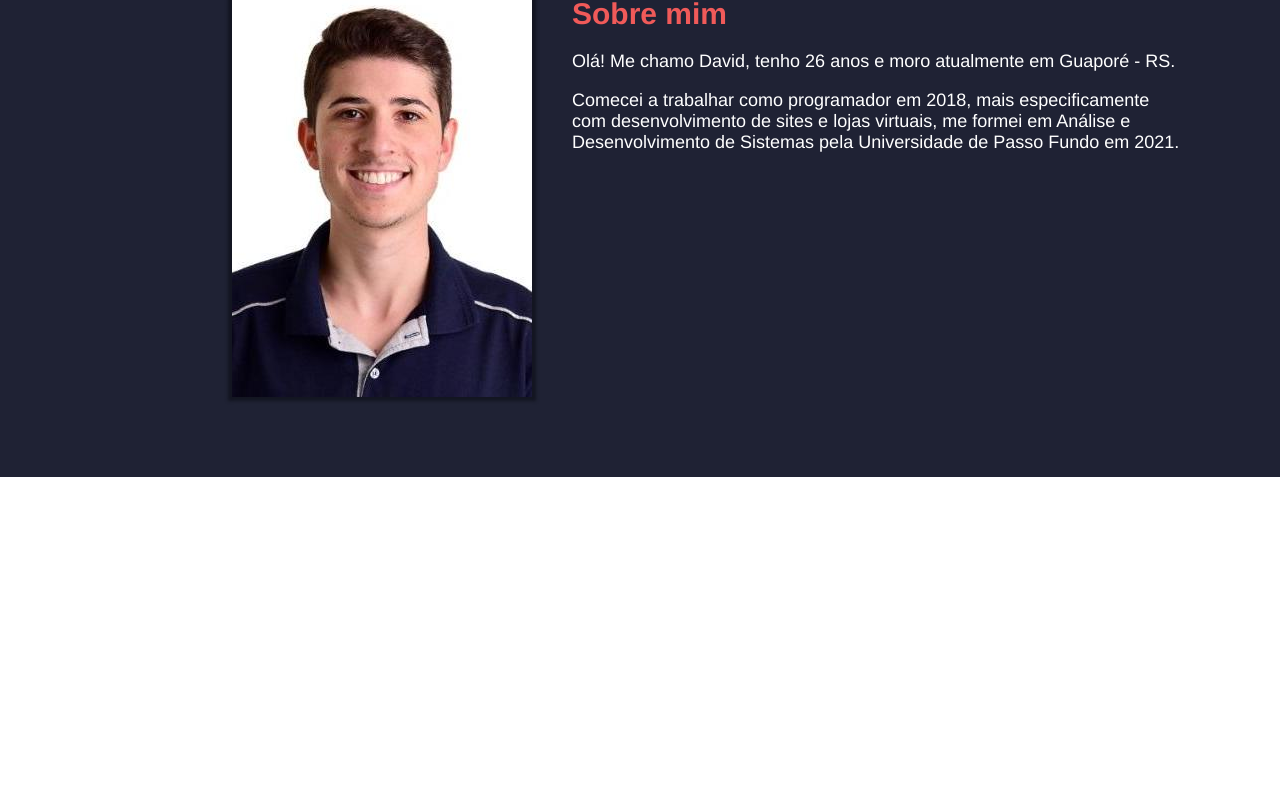
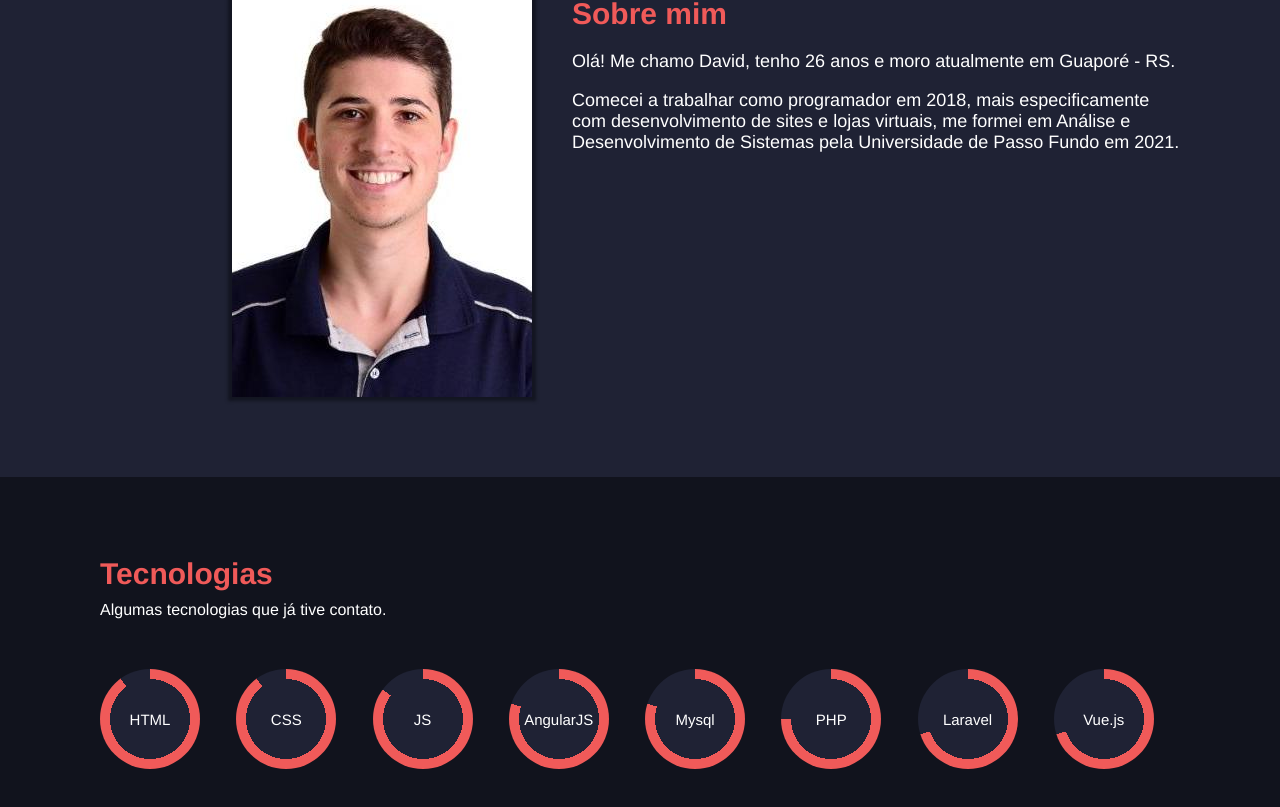
Before and after one commit to DavidChagas/portfolio, a Vue app: page /#/ in a window 1280 px wide. Shown: the part 1079-1886 px from the top of the page. Before the commit the page ends 1556 px from the top, so only its background shows below. Built offline with nearby package versions, Linux system fonts and the light colour scheme.

Commit message:
tecnologias

```diff
--- a/src/components/Banner.vue
+++ b/src/components/Banner.vue
@@ -57,7 +57,7 @@ export default {
         .nome{
             font-weight: bold;
             font-size: 30px;
-            color: #f05a59;
+            color: $titulo;
         }
         .descricao{
             font-size: 14px;
--- a/src/components/Sobre.vue
+++ b/src/components/Sobre.vue
@@ -40,7 +40,7 @@
 <style lang="scss">
     .sobre{
         padding: 80px 100px;
-        background-color: #1f2234;
+        background-color: $fundo-01;
 
         .grid{
             display: grid;
@@ -70,7 +70,7 @@
                     margin-bottom: 20px;
                     font-weight: bold;
                     font-size: 30px;
-                    color: #f05a59;
+                    color: $titulo;
                 }
                 > p{
                     font-size: 18px;
--- /dev/null
+++ b/src/components/Tecnologias.vue
@@ -0,0 +1,69 @@
+<template>
+    <div class="tecnologias">
+        <div class="titulo">Tecnologias</div>
+        <div class="descricao">Algumas tecnologias que já tive contato.</div>
+
+        <div class="grid-tecnologias">
+            <div role="progressbar" aria-valuenow="65" aria-valuemin="0" aria-valuemax="100" style="--value:90">HTML</div>
+            <div role="progressbar" aria-valuenow="65" aria-valuemin="0" aria-valuemax="100" style="--value:90">CSS</div>
+            <div role="progressbar" aria-valuenow="65" aria-valuemin="0" aria-valuemax="100" style="--value:85">JS</div>
+            <div role="progressbar" aria-valuenow="65" aria-valuemin="0" aria-valuemax="100" style="--value:80">AngularJS</div>
+            <div role="progressbar" aria-valuenow="65" aria-valuemin="0" aria-valuemax="100" style="--value:80">Mysql</div>
+            <div role="progressbar" aria-valuenow="65" aria-valuemin="0" aria-valuemax="100" style="--value:75">PHP</div>
+            <div role="progressbar" aria-valuenow="65" aria-valuemin="0" aria-valuemax="100" style="--value:70">Laravel</div>
+            <div role="progressbar" aria-valuenow="65" aria-valuemin="0" aria-valuemax="100" style="--value:70">Vue.js</div>
+            <!-- <div role="progressbar" aria-valuenow="65" aria-valuemin="0" aria-valuemax="100" style="--value:70">Github</div> -->
+        </div>
+    </div>
+</template>
+
+<script>
+   export default {
+        name: 'Tecnologias'
+    }
+</script>
+
+<style lang="scss">
+    .tecnologias{
+        padding: 80px 100px;
+
+        background-color: $fundo-02;
+
+        > .titulo{
+            margin-bottom: 10px;
+            font-weight: bold;
+            font-size: 30px;
+            color: $titulo;
+        }
+
+        > .descricao{
+            margin-bottom: 50px;
+            color: white;
+        }
+
+        .grid-tecnologias{
+            display: grid;
+            grid-template-columns: repeat(8, 1fr);
+            column-gap: 10px;
+
+            div[role="progressbar"] {
+                --size: 100px;
+                --fg: #f05a59;
+                --bg: #1f2234;
+                --pgPercentage: var(--value);
+                width: var(--size);
+                height: var(--size);
+                border-radius: 50%;
+                display: grid;
+                place-items: center;
+                background:
+                    radial-gradient(closest-side, $fundo-01 80%, transparent 0 110%, white 0),
+                    conic-gradient(var(--fg) calc(var(--pgPercentage) * 1%), var(--bg) 0)
+                    ;
+                font-family: Helvetica, Arial, sans-serif;
+                font-size: 15px;
+                color: white;
+            }
+        }
+    }
+</style>
--- a/src/variables.scss
+++ b/src/variables.scss
@@ -18,4 +18,6 @@ $green: #38c172;
 $teal: #4dc0b5;
 $cyan: #6cb2eb;
 
-$brand-primary: #182b3a;
+$titulo: #f05a59;
+$fundo-01: #1f2234;
+$fundo-02: #11131d;
--- a/src/views/HomeView.vue
+++ b/src/views/HomeView.vue
@@ -2,6 +2,7 @@
   <div class="home">
     <Banner/>
     <Sobre/>
+    <Tecnologias/>
   </div>
 </template>
 
@@ -9,12 +10,14 @@
 // @ is an alias to /src
 import Banner from '@/components/Banner.vue'
 import Sobre from '@/components/Sobre.vue'
+import Tecnologias from '@/components/Tecnologias.vue'
 
 export default {
   name: 'HomeView',
   components: {
     Banner,
-    Sobre
+    Sobre,
+    Tecnologias
   }
 }
 </script>
```
